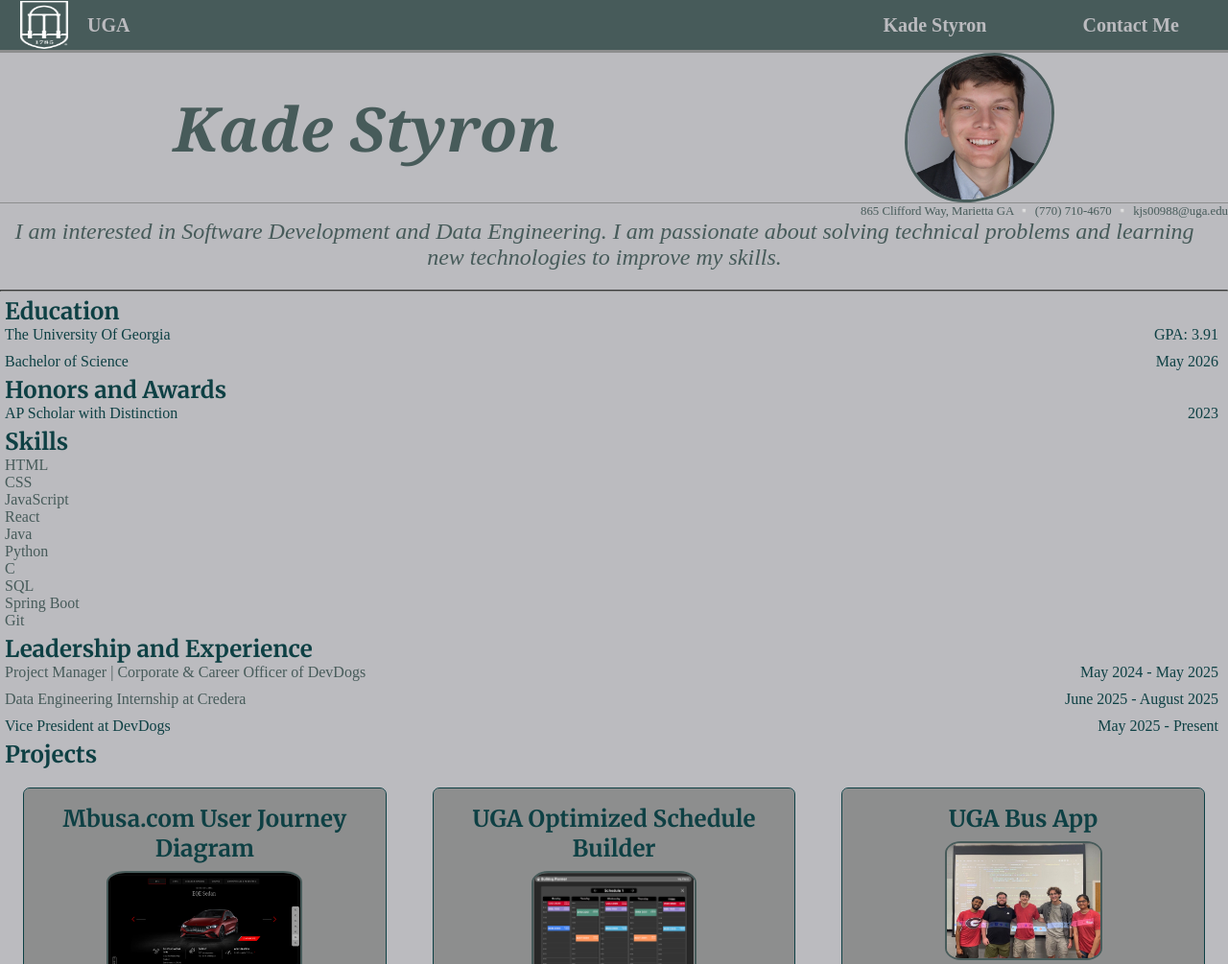
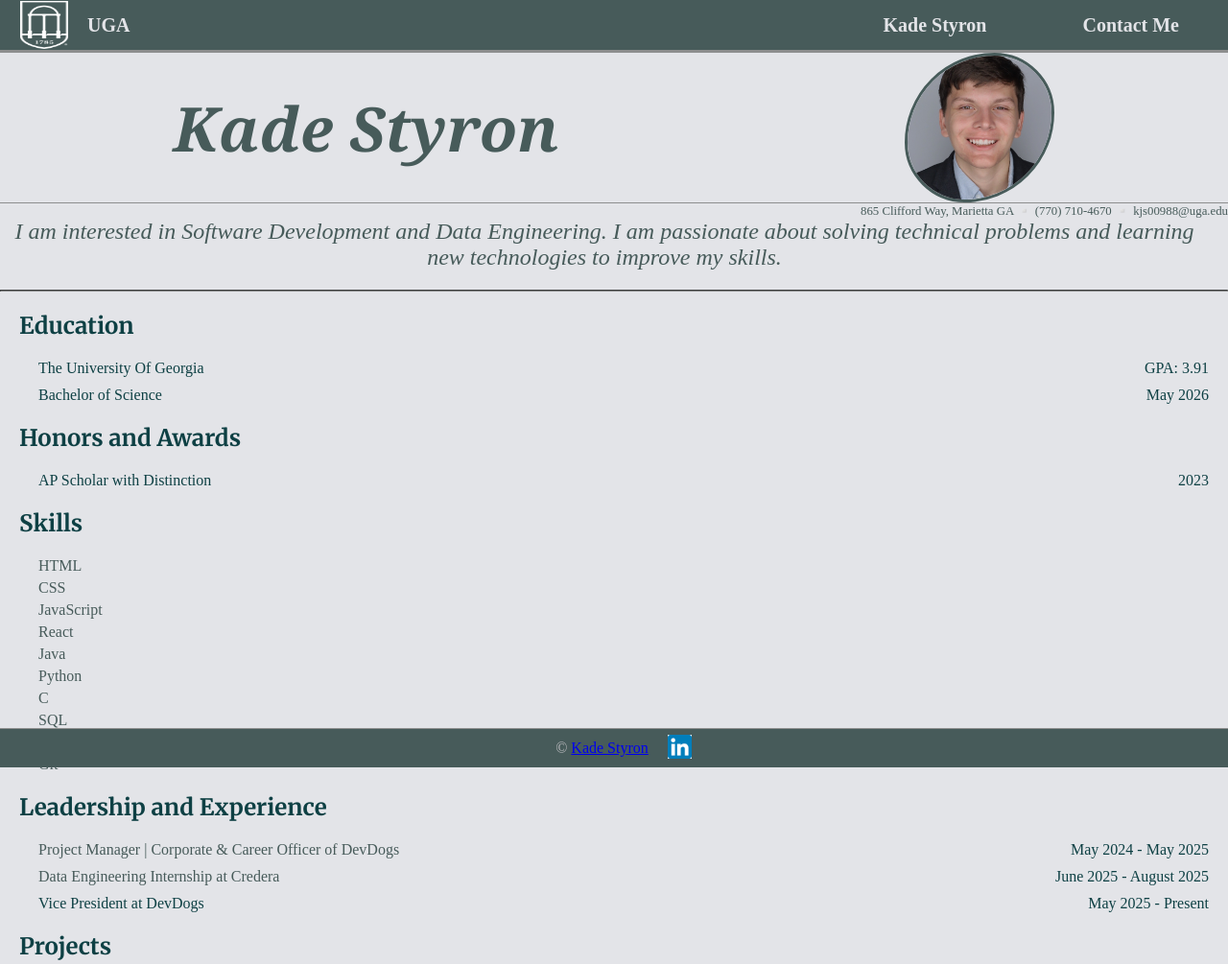
Before and after one commit to KadeStyron/CSS-Resume, a website: page index.html in a window 1280 px wide. Shown: the top 1005 px of the page at 96% size. Drawn offline with Linux system fonts and the light colour scheme.

Commit message:
revisions

```diff
--- a/css/style.css
+++ b/css/style.css
@@ -1,6 +1,6 @@
 body {
     margin: 0;
-    background-color: #BBBBBF;
+    background-color: #E3E4E8;
     color: #0E4044;
   }
 
@@ -24,7 +24,7 @@
 }
 
 .navbar .logo a {
-  color: #BBBBBF;
+  color: #E3E4E8;
   font-size: 20px;
   font-weight: bold;
   text-decoration: none;
@@ -35,7 +35,7 @@
 
 .navlist {
   justify-content: center;
-  color: #BBBBBF;
+  color: #E3E4E8;
   font-size: 20px;
   font-weight: bold;
   text-decoration: none;
@@ -46,7 +46,7 @@
 
 .navlist a {
   align-items: center;
-  color: #BBBBBF;
+  color: #E3E4E8;
   padding-left: 50px;
   padding-right: 50px;
   text-decoration: none;
@@ -67,6 +67,8 @@
   align-items: center;
   padding: 5px;
   color: #BBBBBF;
+  position:fixed;bottom:0;left:0;right:0;height:30px;
+
 }
 footer div {
   margin: 0px 20px;
@@ -74,7 +76,7 @@
 
 /*********** Splash Page ************************/
 header {
-  background-color: #BBBBBF;
+  background-color: #E3E4E8;
   text-align: center;
   border-bottom: 1px solid #8D8E8E;
   display: flex;
@@ -113,37 +115,49 @@
   border-color: #8D8E8E;
 }
 
-section {
-  margin: 5px;
+textSections {
+  justify-content: space-around;
+  display: flex;
+  flex-direction: column;
+  margin-left: 20px;
+  margin-right: 20px;
 }
 
 section h3 {
   color: #0E4044;
   font-size: 1.5em;
   font-family: Merriweather, serif;
+  margin: 20px;
 }
 
 section dl {
   display: grid;
   gap: 10px;
+  padding: 0px 20px;
 }
 
 section dt {
   grid-column: 1;
-
+  padding-left: 20px;
 }
 
 section dd {
   grid-column: 2;
-  justify-self: end;
-  margin-right: 5px;
+  justify-self: right;
+
 }
 
 section ul {
   color: #475B5A;
   list-style-type: square;
+  padding-left: 20px;
+  list-style: none;
+}
+section li {
+  padding-left: 20px;
+  margin-bottom: 5px;
+}
 
-}
 
 section a {
   color: #475B5A;
--- a/index.html
+++ b/index.html
@@ -38,7 +38,7 @@
     </p>
 
     <hr>
-
+    <div class ="textSections">
         <section>
             <h3>Education</h3>
             <dl>
@@ -84,7 +84,7 @@
                 <dd>May 2025 - Present</dd>
             </dl>
         </section>
-
+    </div>
     <section>
         <h3>Projects</h3>
         <div class="three-col">
```
Lines whose indentation alone changed are shown as unchanged.
